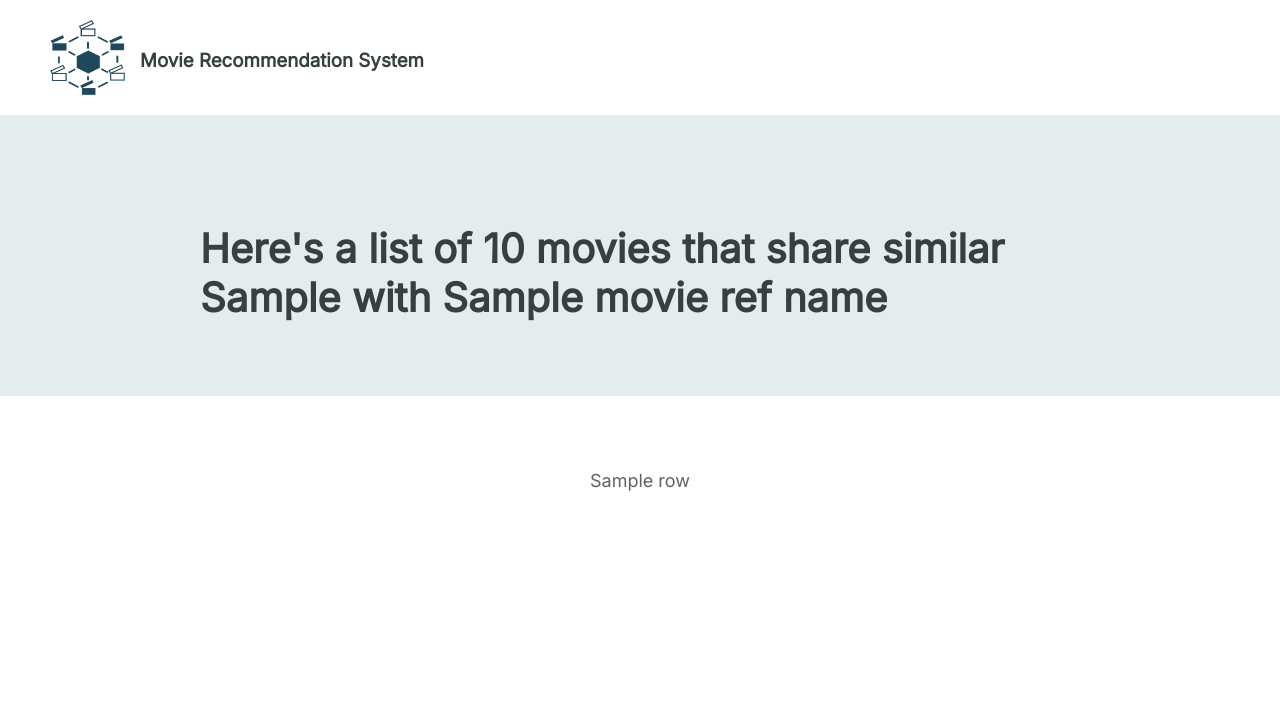
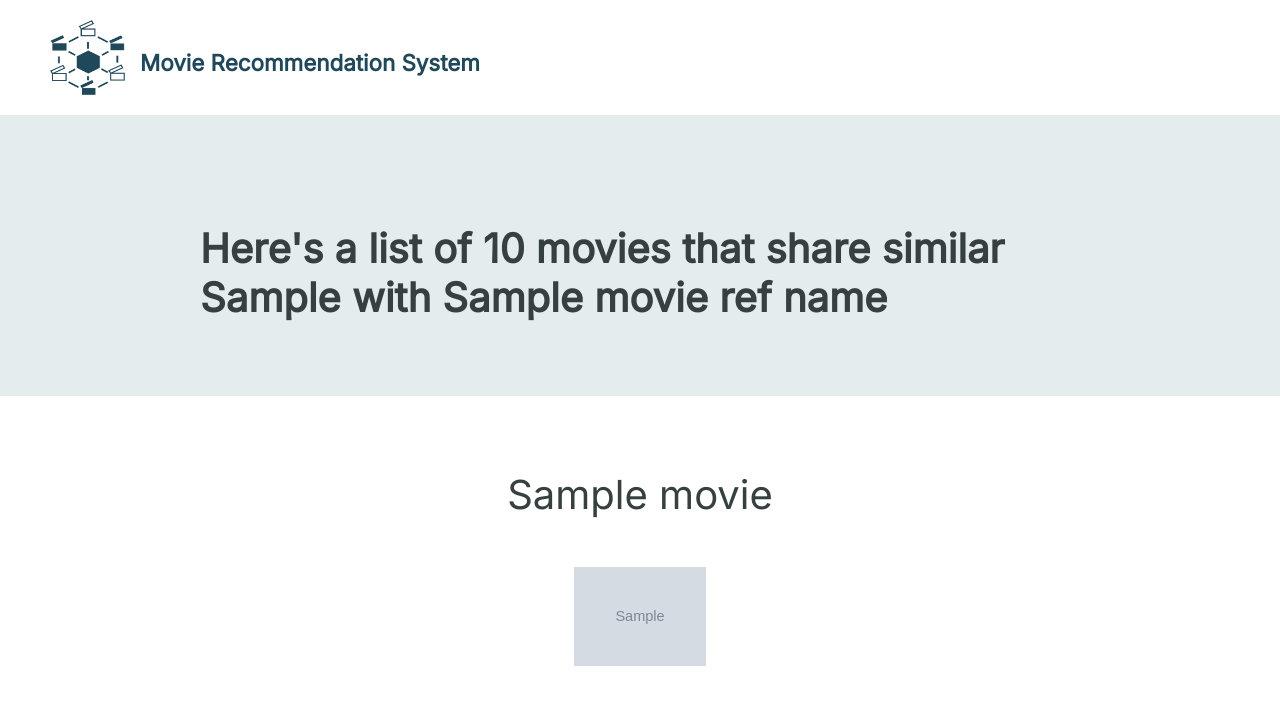
Before and after one commit to alangalavis/tfcomplejidad, a Flask app: template templates/output.html in a window 1280 px wide. Shown: the top 705 px of the page. Run offline with Flask 3, Linux system fonts and the light colour scheme; the template is opened without the code that fills it: most values are stand-ins (such as "Sample title", 1, 10 or a date in 2020); grey boxes marked "Sample" are stand-in pictures; parts of the project's set-up code (start-up, migrations or seed data) failed here and were passed over.

Commit message:
Trabajando

```diff
--- a/DLS.py
+++ b/DLS.py
@@ -13,6 +13,8 @@ def compare_weight(e, a):
 def addValue(lista, n, qty):
   if len(lista) < qty:
     lista.append(n)
+    lista = set(lista)
+    lista = list(lista)
   tmp = min(lista, key=return_weight)
   index = lista.index(tmp)
   if compare_weight(n, tmp) and len(lista) >= qty:
--- a/app.py
+++ b/app.py
@@ -1,6 +1,8 @@
 from flask import Flask, render_template, url_for, request, redirect
 import DLS
+import pandas as pd
 import generate_weights
+import requests
 
 formData = {}
 
@@ -9,6 +11,31 @@ app = Flask(__name__)
 generate_weights.generar_csvs()
 df_movies = generate_weights.pd.read_csv('Amdb_5000_movies.csv')
 movie_dataset = df_movies['original_title'].astype(str).tolist()
+movie_dataset_minusculas = [x.lower() for x in movie_dataset]
+
+#para los posters
+df_posters = pd.read_csv('tmdb_5000_movies.csv')
+
+movie_name = df_posters['original_title'].astype(str).tolist()
+id_dataset = df_posters['id'].astype(int).tolist()
+
+movie_name_minusculas = [x.lower() for x in movie_name]
+
+posters = dict(zip(movie_name_minusculas, id_dataset))
+
+def get_poster(movie_id_list):
+    full_path = []
+    for movie_id in movie_id_list:
+        try:
+            url = "https://api.themoviedb.org/3/movie/{}?api_key=8265bd1679663a7ea12ac168da84d2e8&language=en-US".format(movie_id)
+            data = requests.get(url)
+            data = data.json()
+            poster_path = data['poster_path']
+            full_path.append("https://image.tmdb.org/t/p/w500/" + poster_path)
+        except:
+            print("Error, movie poster not found")
+            full_path.append("https://pbs.twimg.com/media/FyOunJ_WYAAXBwX?format=jpg&name=small")
+    return full_path
 
 @app.route('/', methods = ['POST', 'GET'])
 def index():
@@ -23,11 +50,28 @@ def index():
 
 @app.route('/output')
 def output():
-    result = DLS.filter_selector(formData['movieReference'], formData['movieSelectedFilter'], formData['movieRecommendationAmount'], movie_dataset)
+    movie_minus = formData['movieReference']
+    movie_minus = movie_minus.lower()
+    result = DLS.filter_selector(movie_minus, formData['movieSelectedFilter'], formData['movieRecommendationAmount'], movie_dataset_minusculas)
+    movie_id_list = []
+
+    print(result)
+
+    if result[0] != "Error, movie not found in the dataset":
+        for movie_name in result:
+            movie_id_list.append(posters[movie_name])
+
+        print(movie_id_list)
+        poster = get_poster(movie_id_list)
+        print("Postercito:",poster)
+
+    else:
+        poster = ["https://pbs.twimg.com/media/FyOunJ_WYAAXBwX?format=jpg&name=small"]
+
     return render_template('output.html', movieRefName = formData['movieReference'],
                            movieFilter = formData['movieSelectedFilter'],
                            movieRecAmount = formData['movieRecommendationAmount'],
-                           recommendation_list = result)
+                           recommendation_list = result, poster_list = poster)
 
 if __name__ == '__main__':
     app.run(debug=True)
--- a/static/css/styles.css
+++ b/static/css/styles.css
@@ -75,6 +75,7 @@ header {
   top: 0;
   left: 0;
   width: 100%;
+  color: var(--active_color);
   background: var(--secondary_color);
   z-index: 1000;
   overflow: hidden;
@@ -110,6 +111,7 @@ header {
 }
 
 .logo a {
+  font-size: 1.4rem;
   padding: 0;
   margin: 0 5px;
   color: inherit;
@@ -125,6 +127,10 @@ header {
   height: 75px;
 }
 
+.center img {
+  width: 15%;
+  height: 15%;
+}
 
 /*================================================
 1. What do you want to watch?
--- a/templates/output.html
+++ b/templates/output.html
@@ -23,8 +23,9 @@
 <div class="program">
     <div class="filter">
         <section class="center">
-            {% for row in recommendation_list %}
-                <p class="separated lighter">{{row}}</p>
+            {% for movie in recommendation_list %}
+                <h2 class="separated lighter">{{movie}}</h2>
+                <img class="separated" src="{{poster_list[loop.index0]}}">
             {% endfor %}
         </section>
     </div>
```
Also changed, not shown: static/images/error.jpg (added), static/images/tYfijzolzgoMOtegh1Y7j2Enorg.jpg (added), tmdb_5000_movies.csv (added).
